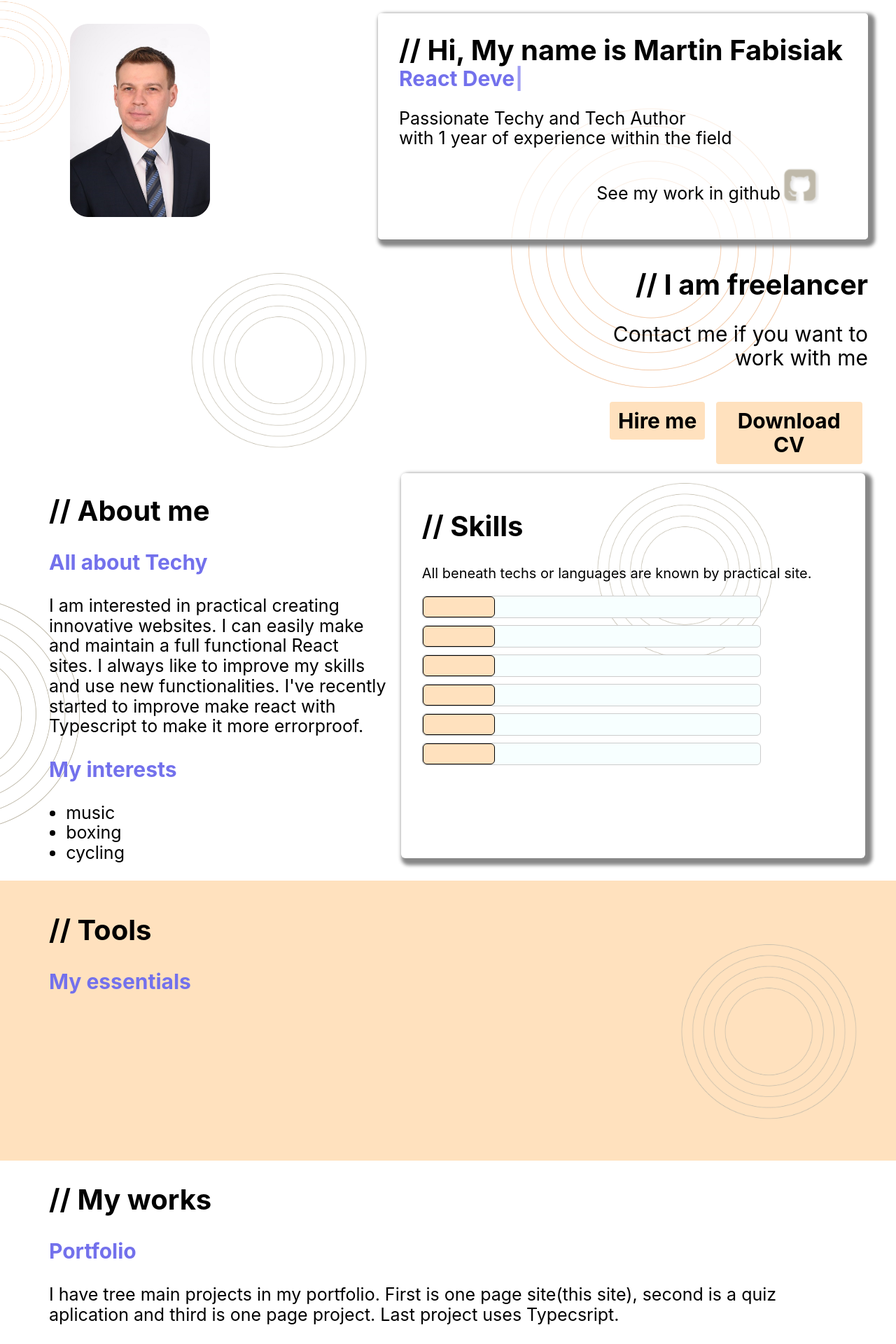
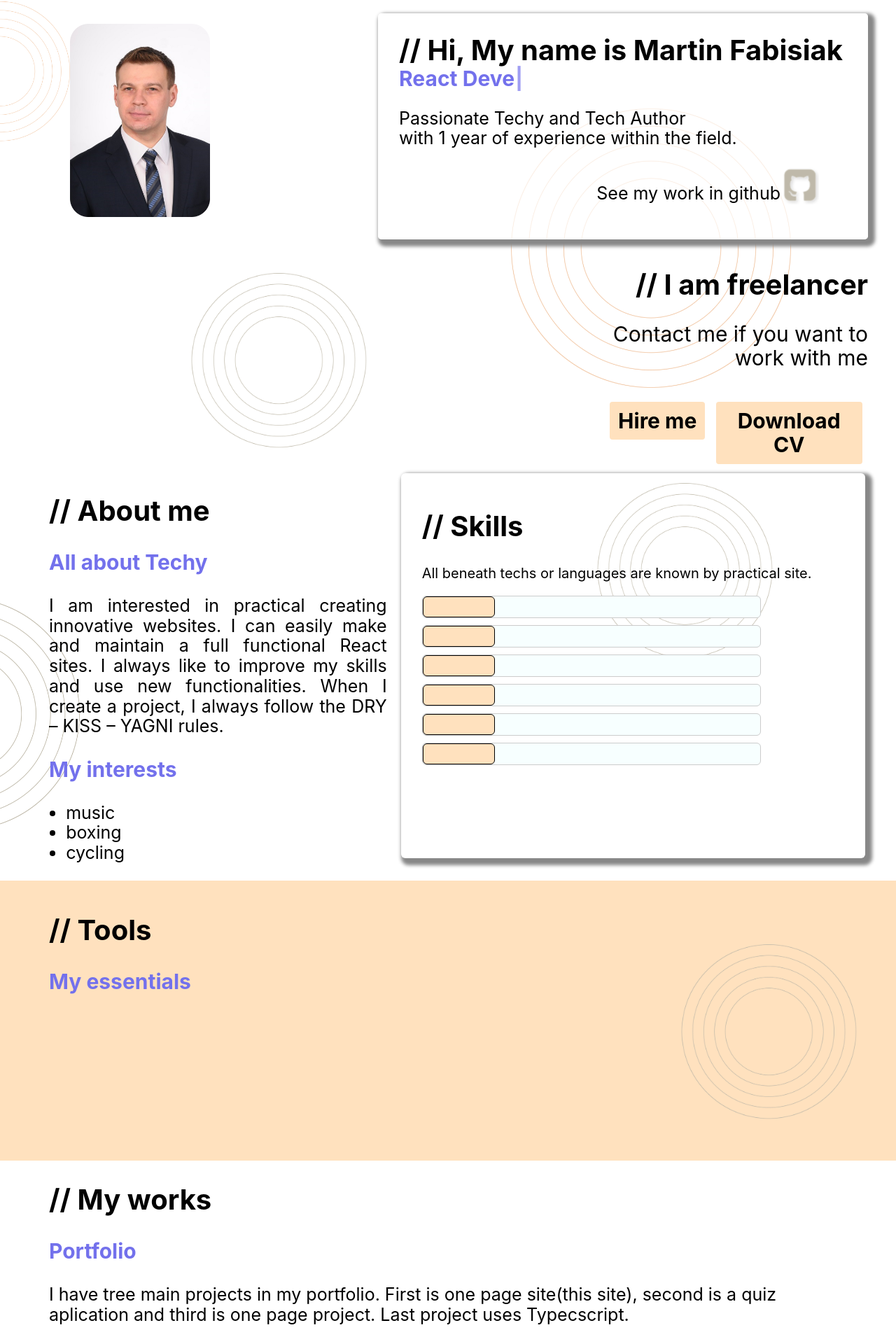
Before and after one commit to marcinfabisiak97/project1PortfolioReact, a React (Create React App) app: page / in a window 1280 px wide. Shown: the part 146-2066 px from the top of the page at 70% size. Built offline with nearby package versions, Linux system fonts and the light colour scheme.

Commit message:
text improvements

```diff
--- a/src/components/ExperienceAndAbout/About/index.js
+++ b/src/components/ExperienceAndAbout/About/index.js
@@ -11,9 +11,9 @@ const About = ({ skillref }) => {
                 <p>
                     I am interested in practical creating innovative websites. I can
                     easily make and maintain a full functional React sites. I always
-                    like to improve my skills and use new functionalities. I've recently
-                    started to improve make react with Typescript to make it more
-                    errorproof.
+                    like to improve my skills and use new functionalities. When I create
+                    a project, I always follow the DRY – KISS – YAGNI rules.
+
                 </p>
                 <h3>My interests</h3>
                 <ul>
--- a/src/components/ExperienceAndAbout/Experience/index.js
+++ b/src/components/ExperienceAndAbout/Experience/index.js
@@ -27,7 +27,7 @@ const Experience = () => {
                     <p>
                         Passionate Techy and Tech Author
                         <br />
-                        with 1 year of experience within the field{" "}
+                        with 1 year of experience within the field.
                     </p>
                     <figure className="experience__seework">
                         <a target="blank" href="https://github.com/marcinfabisiak97/one-page-portfolio-react/tree/dev">
--- a/src/components/Myworks/index.js
+++ b/src/components/Myworks/index.js
@@ -8,7 +8,7 @@ const Myworks = ({ myworkref }) => {
                 <h2 >&#47;&#47; My works</h2>
                 <h3>Portfolio</h3>
                 <p>I have tree main projects in my portfolio. First is one page site(this site), second is
-                    a quiz aplication and third is one page project. Last project uses Typecsript.  </p>
+                    a quiz aplication and third is one page project. Last project uses Typecscript.  </p>
             </article>
             <Portfolios />
         </React.Fragment>
--- a/src/components/Workstyle/index.js
+++ b/src/components/Workstyle/index.js
@@ -17,7 +17,7 @@ const Workstyle = ({ blogref }) => {
                         <p>
                             I always start work by overthinking the problem.
                             I need to know what effect I want to achieve and then I can
-                            start developing the solution
+                            start developing the solution.
                         </p>
                     </article>
                 </article>
--- a/src/styles/themes/default/components/_about.scss
+++ b/src/styles/themes/default/components/_about.scss
@@ -13,6 +13,7 @@
       padding-left: 5%;
     }
     p {
+      text-align: justify;
       img {
         width: 30%;
         display: inline-block;
```
